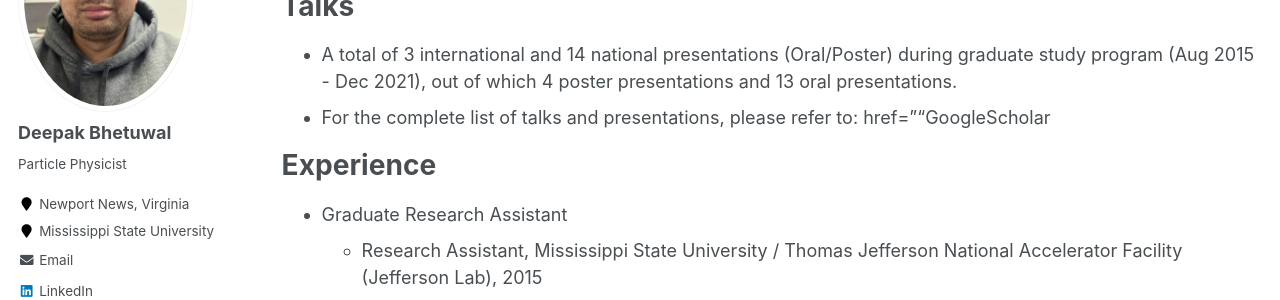
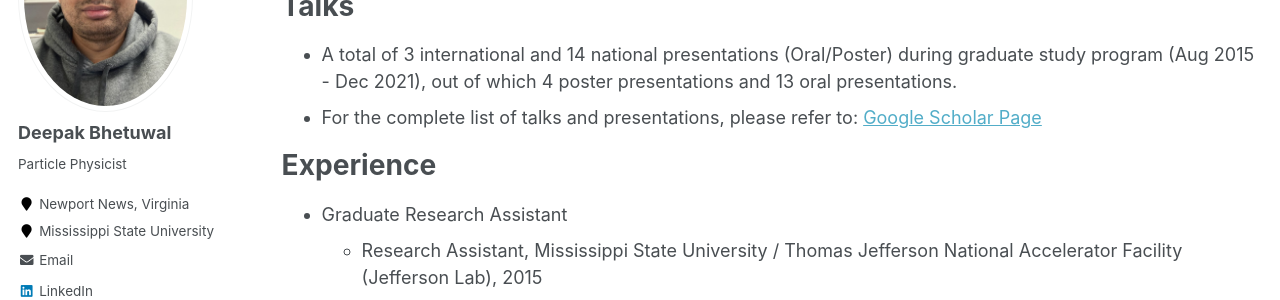
Before and after one commit to dkb208/dkb208.github.io, a Jekyll site: the page built from _pages/cv.md, in a window 1280 px wide and 900 px high, scrolled down 1046 px. Shown: the part 153-453 px from the top of the window. Built offline with Jekyll 4.4.1, drawn with Linux system fonts in a browser that asks for light colours.

Commit message:
Update cv.md

```diff
--- a/_pages/cv.md
+++ b/_pages/cv.md
@@ -41,7 +41,7 @@ Publications
 Talks
 ======
 * A total of 3 international and 14 national presentations (Oral/Poster) during graduate study program (Aug 2015 - Dec 2021), out of which 4 poster presentations and 13 oral presentations.
-* For the complete list of talks and presentations, please refer to: href="{{https://scholar.google.com/citations?user=ZTM7ZUkAAAAJ&hl=en}}"GoogleScholar
+* For the complete list of talks and presentations, please refer to: [Google Scholar Page](https://scholar.google.com/citations?user=ZTM7ZUkAAAAJ&hl=en "GoogleScholar")
 
 Experience
 ======
```
